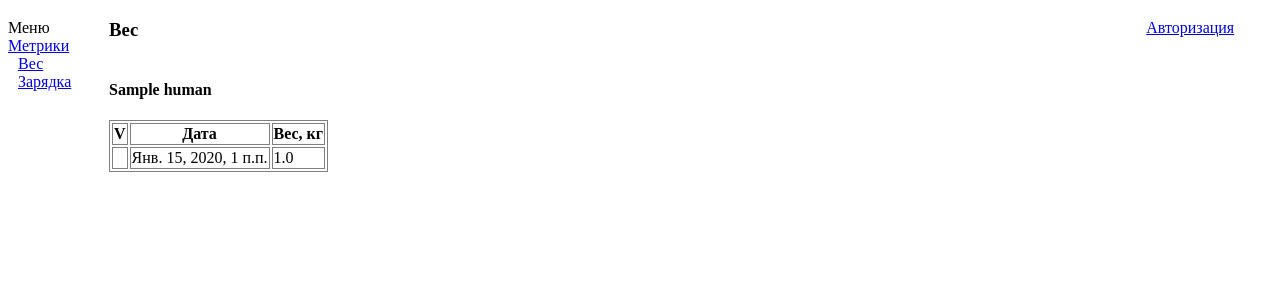
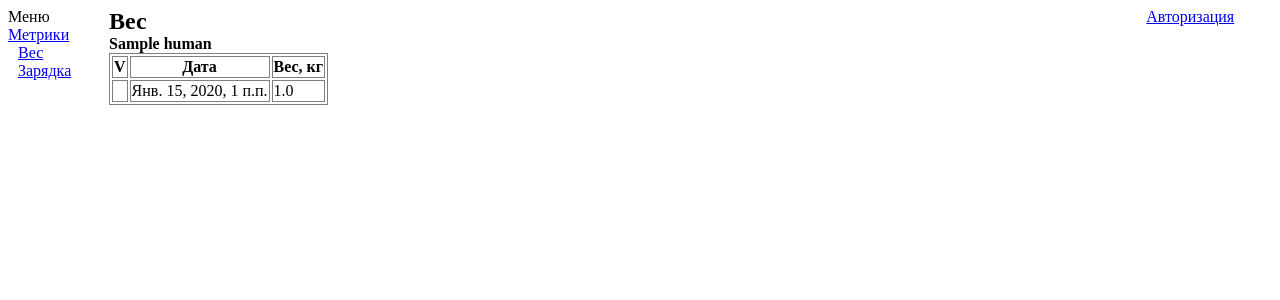
Before and after one commit to ptera-py/hlaf, a Django app: page /metrics/weighs/ in a window 1280 px wide. Shown: the top 300 px of the page. Run offline with Django 3.2, Linux system fonts and the light colour scheme; tables that the repository leaves empty hold one stand-in row (values such as "Sample post").

Commit message:
correct template

```diff
--- a/metrics/templates/metrics/metric_redactor.html
+++ b/metrics/templates/metrics/metric_redactor.html
@@ -1,10 +1,9 @@
 {% extends "index/index.html" %}
 {% block content %}
-
-    <h3>{{ caption }}</h3>
+    <div style="font-weight: 600; font-size: 150%;">{{ caption }}</div>
 {% for hum_me in list_hum_me %}
     <div style="float: left; padding-right: 10mm">
-        <h4>{{ hum_me.human.name }}</h4>
+        <div style="font-weight: 600;">{{ hum_me.human.name }}</div>
         <form action="{% url url_fordel %}" method="post">
             {% csrf_token %}
             <table>
```
